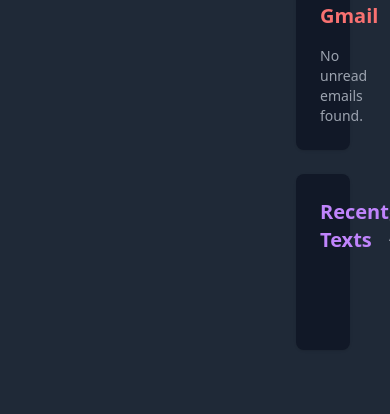
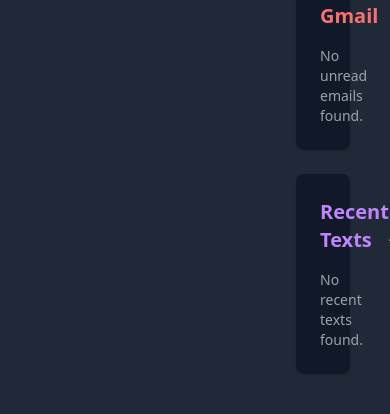
Before and after one commit to mrjmd/attackacrack, a Flask app: page /dashboard in a window 390 px wide. Shown: the part 1175-1589 px from the top of the page. Before the commit the page ends 1525 px from the top, so only its background shows below. Run offline with Flask 3, Linux system fonts and the light colour scheme; tables that the repository leaves empty hold one stand-in row (values such as "Sample post"); some libraries are stand-ins or nearby versions.

Commit message:
openphone fixes

```diff
--- a/api_integrations.py
+++ b/api_integrations.py
@@ -11,8 +11,10 @@ from google.oauth2.credentials import Credentials
 from google_auth_oauthlib.flow import InstalledAppFlow
 from googleapiclient.discovery import build
 import requests
+from services.contact_service import ContactService
 from urllib3.exceptions import InsecureRequestWarning
 requests.packages.urllib3.disable_warnings(InsecureRequestWarning)
+
 
 SCOPES = [
     'https://www.googleapis.com/auth/gmail.readonly',
@@ -124,7 +126,8 @@ def get_emails_for_contact(email_address, count=5):
         print(f"Error fetching emails for contact {email_address}: {e}")
         return []
 
-def get_recent_openphone_texts(count=5):
+
+def get_recent_openphone_texts(contact_service: ContactService, count=5):
     try:
         api_key = current_app.config.get('OPENPHONE_API_KEY')
         phone_number_id = current_app.config.get('OPENPHONE_PHONE_NUMBER_ID')
@@ -132,40 +135,36 @@ def get_recent_openphone_texts(count=5):
         if not api_key or not phone_number_id:
             return ([], "OpenPhone API Key or Phone Number ID is not configured.")
 
+        # --- THIS IS THE FIX ---
+        # The header is now in the correct format, without "Bearer ".
         headers = {"Authorization": api_key}
+        # --- END FIX ---
+
         conversations_url = f"https://api.openphone.com/v1/conversations?phoneNumberId={phone_number_id}&limit={count}"
+
         conversation_response = requests.get(conversations_url, headers=headers, verify=False)
         conversation_response.raise_for_status()
         conversations = conversation_response.json().get('data', [])
 
         processed_conversations = []
         for convo in conversations:
-            # --- THIS IS THE FIX ---
-            # We now check the type of the last activity.
-            last_activity_id = convo.get('lastActivityId')
             last_activity_type = convo.get('lastActivityType')
             latest_message_body = ""
 
             if last_activity_type == 'message':
-                # Only if it's a message do we try to fetch it from the messages API.
+                last_activity_id = convo.get('lastActivityId')
                 message_url = f"https://api.openphone.com/v1/messages/{last_activity_id}"
                 message_response = requests.get(message_url, headers=headers, verify=False)
-
                 if message_response.status_code == 200:
                     message_data = message_response.json()
                     latest_message_body = message_data.get('data', {}).get('text', "[Message with no body]")
                 else:
-                    # Handle cases where the message fetch might fail for other reasons
                     latest_message_body = f"[Error fetching message: {message_response.status_code}]"
             elif last_activity_type == 'call':
                 latest_message_body = "[Last activity was a phone call]"
             else:
                 latest_message_body = f"[Last activity: {last_activity_type or 'Unknown'}]"
-            # --- END FIX ---
 
-            # Find the contact associated with the conversation
-            from services.contact_service import ContactService
-            contact_service = ContactService()
             other_participant_number = next((p for p in convo.get('participants', []) if p != current_app.config.get('OPENPHONE_PHONE_NUMBER')), None)
             contact = contact_service.get_contact_by_phone(other_participant_number) if other_participant_number else None
 
@@ -178,14 +177,12 @@ def get_recent_openphone_texts(count=5):
 
         return (processed_conversations, None)
 
-    except requests.exceptions.HTTPError as http_err:
-        error_msg = f"HTTP Error: {http_err}"
-        print(error_msg)
-        return ([], error_msg)
     except Exception as e:
-        error_msg = f"An unexpected error occurred: {e}"
-        print(error_msg)
-        return ([], error_msg)
+        # We can leave the detailed exception logging for now, it's useful.
+        print(f"\n--- [DEBUG] An exception occurred in get_recent_openphone_texts ---")
+        print(f"--- [DEBUG] Exception Type: {type(e).__name__}")
+        print(f"--- [DEBUG] Exception Details: {e}")
+        return ([], str(e))
 
 def create_google_calendar_event(title, description, start_time, end_time, attendees: list, location: str = None):
     creds = get_google_creds()
--- a/routes/main_routes.py
+++ b/routes/main_routes.py
@@ -39,7 +39,11 @@ def dashboard():
 
     google_events = get_upcoming_calendar_events()
     gmail_messages = get_recent_gmail_messages()
-    openphone_texts, openphone_error = get_recent_openphone_texts()
+
+    # --- THIS IS THE FIX ---
+    # We pass the existing contact_service instance into the function.
+    openphone_texts, openphone_error = get_recent_openphone_texts(contact_service)
+    # --- END FIX ---
 
     return render_template(
         'dashboard.html',
@@ -51,6 +55,7 @@ def dashboard():
         openphone_error=openphone_error
     )
 
+# ... (the rest of the file remains the same) ...
 @main_bp.route('/settings')
 def settings():
     return render_template('settings.html')
--- a/templates/dashboard.html
+++ b/templates/dashboard.html
@@ -5,7 +5,6 @@
 {% block content %}
     <h2 class="text-3xl font-bold mb-6">Dashboard</h2>
 
-    <!-- Stats Widgets -->
     <div class="grid grid-cols-1 md:grid-cols-2 lg:grid-cols-4 gap-6 mb-6">
         <div class="bg-gray-900 p-6 rounded-lg shadow"><h3 class="text-sm font-medium text-gray-400">Total Contacts</h3><p class="text-3xl font-bold mt-2">{{ stats.contact_count }}</p></div>
         <div class="bg-gray-900 p-6 rounded-lg shadow"><h3 class="text-sm font-medium text-gray-400">Total Properties</h3><p class="text-3xl font-bold mt-2">{{ stats.property_count }}</p></div>
@@ -13,10 +12,8 @@
         <div class="bg-gray-900 p-6 rounded-lg shadow"><h3 class="text-sm font-medium text-gray-400">Pending Quotes</h3><p class="text-3xl font-bold mt-2">{{ stats.pending_quotes }}</p></div>
     </div>
 
-    <!-- Main Content Grid -->
     <div class="grid grid-cols-1 lg:grid-cols-3 gap-6">
 
-        <!-- Appointments & Events Card -->
         <div class="bg-gray-900 p-6 rounded-lg shadow">
             <h3 class="text-xl font-bold mb-4">Upcoming Schedule</h3>
             {% for appt in appointments %}
@@ -36,7 +33,6 @@
             {% endif %}
         </div>
 
-        <!-- Gmail Card -->
         <div class="bg-gray-900 p-6 rounded-lg shadow">
             <h3 class="text-xl font-bold mb-4 text-red-400">Unread Gmail</h3>
             {% for email in gmail_messages %}
@@ -49,37 +45,36 @@
             {% endfor %}
         </div>
 
-        <!-- OpenPhone Card -->
         <div id="openphone-card" class="bg-gray-900 p-6 rounded-lg shadow">
             <div class="flex justify-between items-center mb-4">
                 <h3 class="text-xl font-bold text-purple-400">Recent Texts</h3>
                 <a href="{{ url_for('contact.conversation_list') }}" class="text-sm text-gray-400 hover:text-white">See All</a>
             </div>
             <div id="openphone-content">
-                <p class="text-gray-400 text-sm">Loading latest texts...</p>
                 </div>
         </div>
     </div>
 
     <script>
-        function updateRecentTexts() {
-            fetch("{{ url_for('api.get_latest_conversations') }}")
-                .then(response => response.json())
-                .then(data => {
+        // --- THIS IS THE FIX ---
+        // This function now takes data as an argument and renders it.
+        function renderRecentTexts(data) {
             const contentDiv = document.getElementById('openphone-content');
-                    contentDiv.innerHTML = '';
+            contentDiv.innerHTML = ''; // Clear existing content
 
-                    if (data.length === 0) {
+            if (!data || data.length === 0) {
                 contentDiv.innerHTML = '<p class="text-gray-400 text-sm">No recent texts found.</p>';
                 return;
             }
 
             data.forEach(text => {
                 // The URL for the specific conversation view
-                        const conversationUrl = "{{ url_for('contact.conversation', contact_id=0) }}".replace('0', text.contact_id);
+                const conversationUrl = text.contact_id
+                    ? "{{ url_for('contact.conversation', contact_id=0) }}".replace('0', text.contact_id)
+                    : "#"; // Fallback if no contact_id
 
                 const messageHtml = `
-                            <a href="${conversationUrl}" class="block hover:bg-gray-800 p-2 rounded-lg">
+                    <a href="${conversationUrl}" class="block hover:bg-gray-800 p-2 rounded-lg border-b border-gray-800 pb-2 mb-2">
                         <div class="text-sm">
                             <p class="truncate"><strong>With:</strong> ${text.contact_name || text.contact_number}</p>
                             <p class="truncate text-gray-300">${text.latest_message_body || ''}</p>
@@ -88,17 +83,19 @@
                 `;
                 contentDiv.innerHTML += messageHtml;
             });
-                })
-                .catch(error => {
-                    console.error('Error fetching recent texts:', error);
-                    const contentDiv = document.getElementById('openphone-content');
-                    contentDiv.innerHTML = '<p class="text-red-400 text-sm">Could not load texts.</p>';
-                });
         }
+        // --- END FIX ---
 
         document.addEventListener('DOMContentLoaded', function() {
-            updateRecentTexts();
-            setInterval(updateRecentTexts, 10000);
+            // --- THIS IS THE FIX ---
+            // We get the initial data directly from the Python backend using 'tojson'.
+            // This is much faster and more reliable than a separate fetch call on page load.
+            const initialTexts = {{ openphone_texts|tojson }};
+            renderRecentTexts(initialTexts);
+            // --- END FIX ---
+
+            // We can still set up polling for live updates in the future if needed.
+            // setInterval(fetchAndRenderUpdates, 15000);
         });
     </script>
 
```
Lines whose indentation alone changed are shown as unchanged.
